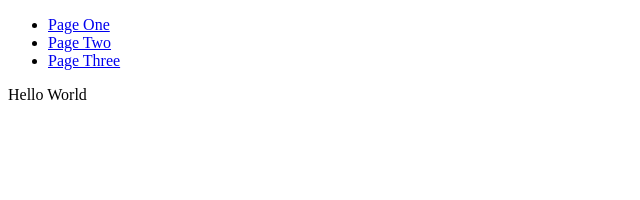
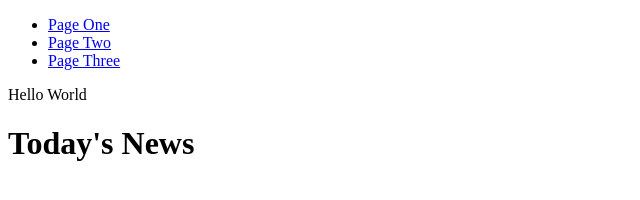
Before and after one commit to extrakun/test-1, a plain HTML site: page index.html in a window 1280 px wide. Shown: the whole page, without its empty margins (0-640 px from the left). Drawn offline with Linux system fonts and the light colour scheme.

Commit message:
Added to a header to index.html

```diff
--- a/index.html
+++ b/index.html
@@ -17,6 +17,7 @@
 
 		</div>
 		<p>Hello World</p>
+		<h1>Today's News</h1>
 	</body>
 
 </html>
```
